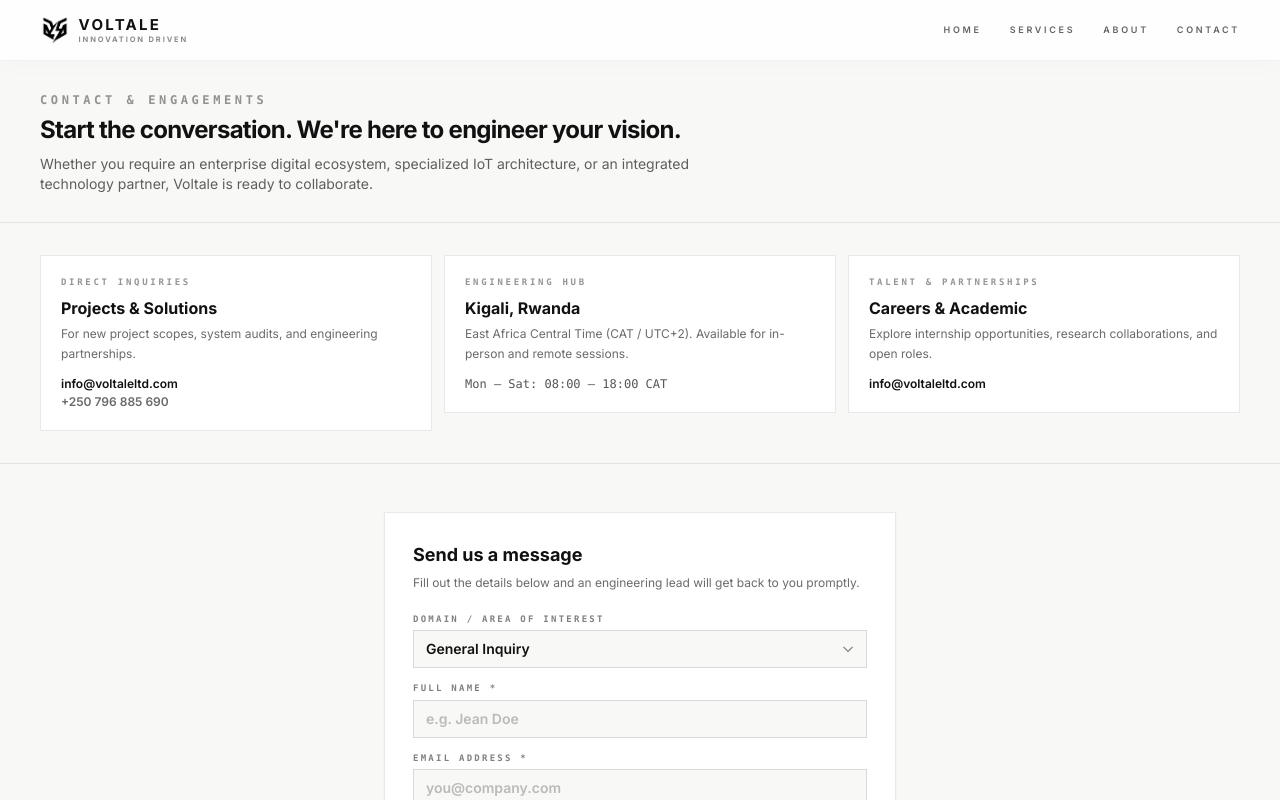
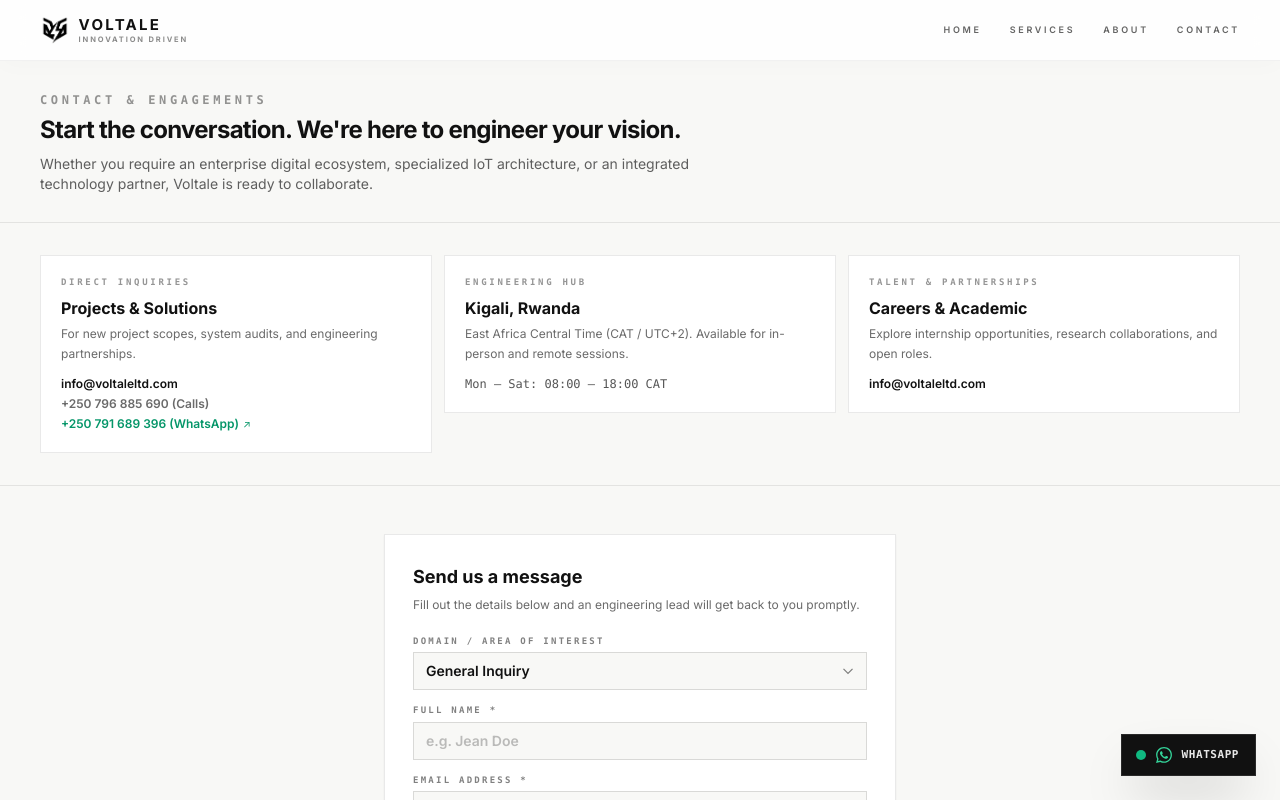
Before and after one commit to 123MBAP/Voltale, a React (Vite) app: page /contact in a window 1280 px wide. Shown: the top 800 px of the page. Built offline with nearby package versions, Linux system fonts and the light colour scheme; the HTML template or start-up script is replaced by a standard one.

Commit message:
feat: implement contact page with inquiry form and social links integration

```diff
--- a/src/App.jsx
+++ b/src/App.jsx
@@ -1,6 +1,7 @@
 import { Routes, Route, Navigate } from 'react-router-dom';
 import FloatingNav from './components/FloatingNav';
 import ScrollToTop from './components/ScrollToTop';
+import WhatsAppButton from './components/WhatsAppButton';
 import HomePage from './pages/HomePage';
 import AboutPage from './pages/AboutPage';
 import ServicesPage from './pages/ServicesPage';
@@ -11,6 +12,7 @@
     <div className="min-h-screen bg-white text-ink antialiased">
       <ScrollToTop />
       <FloatingNav />
+      <WhatsAppButton />
       <main>
         <Routes>
           <Route path="/" element={<HomePage />} />
--- a/src/components/AnimatedHeroBackground.jsx
+++ b/src/components/AnimatedHeroBackground.jsx
@@ -87,6 +87,12 @@
 
     // ─── MAIN ANIMATION LOOP ───
     const render = () => {
+      // Pause drawing on mobile or hidden canvas to conserve CPU & avoid clutter
+      if (width === 0 || height === 0 || window.innerWidth < 768) {
+        animationFrameId = requestAnimationFrame(render);
+        return;
+      }
+
       time += 0.016;
 
       // Smooth mouse easing
@@ -536,7 +542,7 @@
   }, []);
 
   return (
-    <div className="absolute inset-0 overflow-hidden bg-ink pointer-events-none select-none">
+    <div className="hidden md:block absolute inset-0 overflow-hidden bg-ink pointer-events-none select-none">
       {/* 3D Holographic Canvas */}
       <canvas ref={canvasRef} className="absolute inset-0 w-full h-full" />
 
--- a/src/components/SocialLinks.jsx
+++ b/src/components/SocialLinks.jsx
@@ -23,6 +23,15 @@
     icon: (props) => (
       <svg {...props} viewBox="0 0 24 24" fill="currentColor" aria-hidden="true">
         <path d="M12 2.163c3.204 0 3.584.012 4.85.07 3.252.148 4.771 1.691 4.919 4.919.058 1.265.069 1.645.069 4.849 0 3.205-.012 3.584-.069 4.849-.149 3.225-1.664 4.771-4.919 4.919-1.266.058-1.644.07-4.85.07-3.204 0-3.584-.012-4.849-.07-3.26-.149-4.771-1.699-4.919-4.92-.058-1.265-.07-1.644-.07-4.849 0-3.204.013-3.583.07-4.849.149-3.227 1.664-4.771 4.919-4.919 1.266-.057 1.645-.069 4.849-.069zm0-2.163c-3.259 0-3.667.014-4.947.072-4.358.2-6.78 2.618-6.98 6.98-.059 1.281-.073 1.689-.073 4.948 0 3.259.014 3.668.072 4.948.2 4.358 2.618 6.78 6.98 6.98 1.281.058 1.689.072 4.948.072 3.259 0 3.668-.014 4.948-.072 4.354-.2 6.782-2.618 6.979-6.98.059-1.28.073-1.689.073-4.948 0-3.259-.014-3.667-.072-4.947-.196-4.354-2.617-6.78-6.979-6.98-1.281-.059-1.69-.073-4.949-.073zm0 5.838c-3.403 0-6.162 2.759-6.162 6.162s2.759 6.163 6.162 6.163 6.162-2.759 6.162-6.163c0-3.403-2.759-6.162-6.162-6.162zm0 10.162c-2.209 0-4-1.79-4-4 0-2.209 1.791-4 4-4s4 1.791 4 4c0 2.21-1.791 4-4 4zm6.406-11.845c-.796 0-1.441.645-1.441 1.44s.645 1.44 1.441 1.44c.795 0 1.439-.645 1.439-1.44s-.644-1.44-1.439-1.44z"/>
+      </svg>
+    ),
+  },
+  {
+    name: 'WhatsApp',
+    href: 'https://wa.me/250791689396',
+    icon: (props) => (
+      <svg {...props} viewBox="0 0 24 24" fill="currentColor" aria-hidden="true">
+        <path d="M.057 24l1.687-6.163c-1.041-1.804-1.588-3.849-1.587-5.946.003-6.556 5.338-11.891 11.893-11.891 3.181.001 6.167 1.24 8.413 3.488 2.245 2.248 3.481 5.236 3.48 8.414-.003 6.557-5.338 11.892-11.893 11.892-1.99-.001-3.951-.5-5.688-1.448l-6.305 1.654zm6.597-3.807c1.676.995 3.276 1.591 5.392 1.592 5.448 0 9.886-4.434 9.889-9.885.002-5.462-4.415-9.89-9.881-9.892-5.452 0-9.887 4.434-9.889 9.884-.001 2.225.651 3.891 1.746 5.634l-.999 3.648 3.742-.981zm11.387-5.464c-.074-.124-.272-.198-.57-.347-.297-.149-1.758-.868-2.031-.967-.272-.099-.47-.149-.669.149-.198.297-.768.967-.941 1.165-.173.198-.347.223-.644.074-.297-.149-1.255-.462-2.39-1.475-.883-.788-1.48-1.761-1.653-2.059-.173-.297-.018-.458.13-.606.134-.133.297-.347.446-.521.151-.172.2-.296.3-.495.099-.198.05-.372-.025-.521-.075-.148-.669-1.611-.916-2.206-.242-.579-.487-.501-.669-.51l-.57-.01c-.198 0-.52.074-.792.372s-1.04 1.016-1.04 2.479 1.065 2.876 1.213 3.074c.149.198 2.095 3.2 5.076 4.487.709.306 1.263.489 1.694.626.712.226 1.36.194 1.872.118.571-.085 1.758-.719 2.006-1.413.248-.695.248-1.29.173-1.414z"/>
       </svg>
     ),
   },
--- /dev/null
+++ b/src/components/WhatsAppButton.jsx
@@ -0,0 +1,33 @@
+export default function WhatsAppButton() {
+  return (
+    <aside aria-label="WhatsApp quick chat" className="fixed bottom-6 right-6 z-40">
+      <a
+        href="https://wa.me/250791689396"
+        target="_blank"
+        rel="noopener noreferrer"
+        aria-label="Chat with Voltale on WhatsApp (+250 791 689 396)"
+        className="group relative flex items-center gap-2.5 bg-[#111111] text-white pl-3.5 pr-4 py-3 border border-white/10 shadow-2xl transition-all duration-300 hover:bg-[#1a1a1a] hover:border-emerald-500/40 hover:shadow-[0_8px_30px_rgba(16,185,129,0.2)] active:scale-95"
+      >
+        {/* Subtle pulsating status dot */}
+        <span className="relative flex h-2.5 w-2.5">
+          <span className="animate-ping absolute inline-flex h-full w-full rounded-full bg-emerald-400 opacity-75" />
+          <span className="relative inline-flex rounded-full h-2.5 w-2.5 bg-emerald-500" />
+        </span>
+
+        {/* WhatsApp Icon */}
+        <svg
+          className="w-4 h-4 text-emerald-400 transition-transform duration-300 group-hover:scale-110"
+          viewBox="0 0 24 24"
+          fill="currentColor"
+          aria-hidden="true"
+        >
+          <path d="M.057 24l1.687-6.163c-1.041-1.804-1.588-3.849-1.587-5.946.003-6.556 5.338-11.891 11.893-11.891 3.181.001 6.167 1.24 8.413 3.488 2.245 2.248 3.481 5.236 3.48 8.414-.003 6.557-5.338 11.892-11.893 11.892-1.99-.001-3.951-.5-5.688-1.448l-6.305 1.654zm6.597-3.807c1.676.995 3.276 1.591 5.392 1.592 5.448 0 9.886-4.434 9.889-9.885.002-5.462-4.415-9.89-9.881-9.892-5.452 0-9.887 4.434-9.889 9.884-.001 2.225.651 3.891 1.746 5.634l-.999 3.648 3.742-.981zm11.387-5.464c-.074-.124-.272-.198-.57-.347-.297-.149-1.758-.868-2.031-.967-.272-.099-.47-.149-.669.149-.198.297-.768.967-.941 1.165-.173.198-.347.223-.644.074-.297-.149-1.255-.462-2.39-1.475-.883-.788-1.48-1.761-1.653-2.059-.173-.297-.018-.458.13-.606.134-.133.297-.347.446-.521.151-.172.2-.296.3-.495.099-.198.05-.372-.025-.521-.075-.148-.669-1.611-.916-2.206-.242-.579-.487-.501-.669-.51l-.57-.01c-.198 0-.52.074-.792.372s-1.04 1.016-1.04 2.479 1.065 2.876 1.213 3.074c.149.198 2.095 3.2 5.076 4.487.709.306 1.263.489 1.694.626.712.226 1.36.194 1.872.118.571-.085 1.758-.719 2.006-1.413.248-.695.248-1.29.173-1.414z" />
+        </svg>
+
+        <span className="font-mono text-[11px] font-semibold tracking-wider uppercase text-white/90">
+          WhatsApp
+        </span>
+      </a>
+    </aside>
+  );
+}
--- a/src/pages/ContactPage.jsx
+++ b/src/pages/ContactPage.jsx
@@ -131,12 +131,21 @@
                 <p className="mt-1 text-xs text-graphite/70 leading-5">
                   For new project scopes, system audits, and engineering partnerships.
                 </p>
-                <div className="mt-3 flex flex-col gap-0.5 text-xs font-semibold text-ink">
+                <div className="mt-3 flex flex-col gap-1 text-xs font-semibold text-ink">
                   <a href="mailto:info@voltaleltd.com" className="hover:underline">
                     info@voltaleltd.com
                   </a>
                   <a href="tel:+250796885690" className="text-graphite/70 hover:text-ink">
-                    +250 796 885 690
+                    +250 796 885 690 (Calls)
+                  </a>
+                  <a
+                    href="https://wa.me/250791689396"
+                    target="_blank"
+                    rel="noopener noreferrer"
+                    className="text-emerald-600 hover:underline flex items-center gap-1"
+                  >
+                    <span>+250 791 689 396 (WhatsApp)</span>
+                    <span className="text-[10px]">↗</span>
                   </a>
                 </div>
               </div>
--- a/src/pages/HomePage.jsx
+++ b/src/pages/HomePage.jsx
@@ -644,6 +644,18 @@
                 <span className="text-ink font-semibold">+250 796 885 690</span>
               </div>
               <div className="flex items-center gap-3">
+                <span className="text-graphite/40 uppercase tracking-widest text-[10px] w-20">WhatsApp</span>
+                <a
+                  href="https://wa.me/250791689396"
+                  target="_blank"
+                  rel="noopener noreferrer"
+                  className="font-semibold text-emerald-600 hover:underline transition-all flex items-center gap-1.5"
+                >
+                  <span>+250 791 689 396</span>
+                  <span className="text-[10px]">↗</span>
+                </a>
+              </div>
+              <div className="flex items-center gap-3">
                 <span className="text-graphite/40 uppercase tracking-widest text-[10px] w-20">Location</span>
                 <span className="text-ink font-semibold">Kigali, Rwanda</span>
               </div>
```
